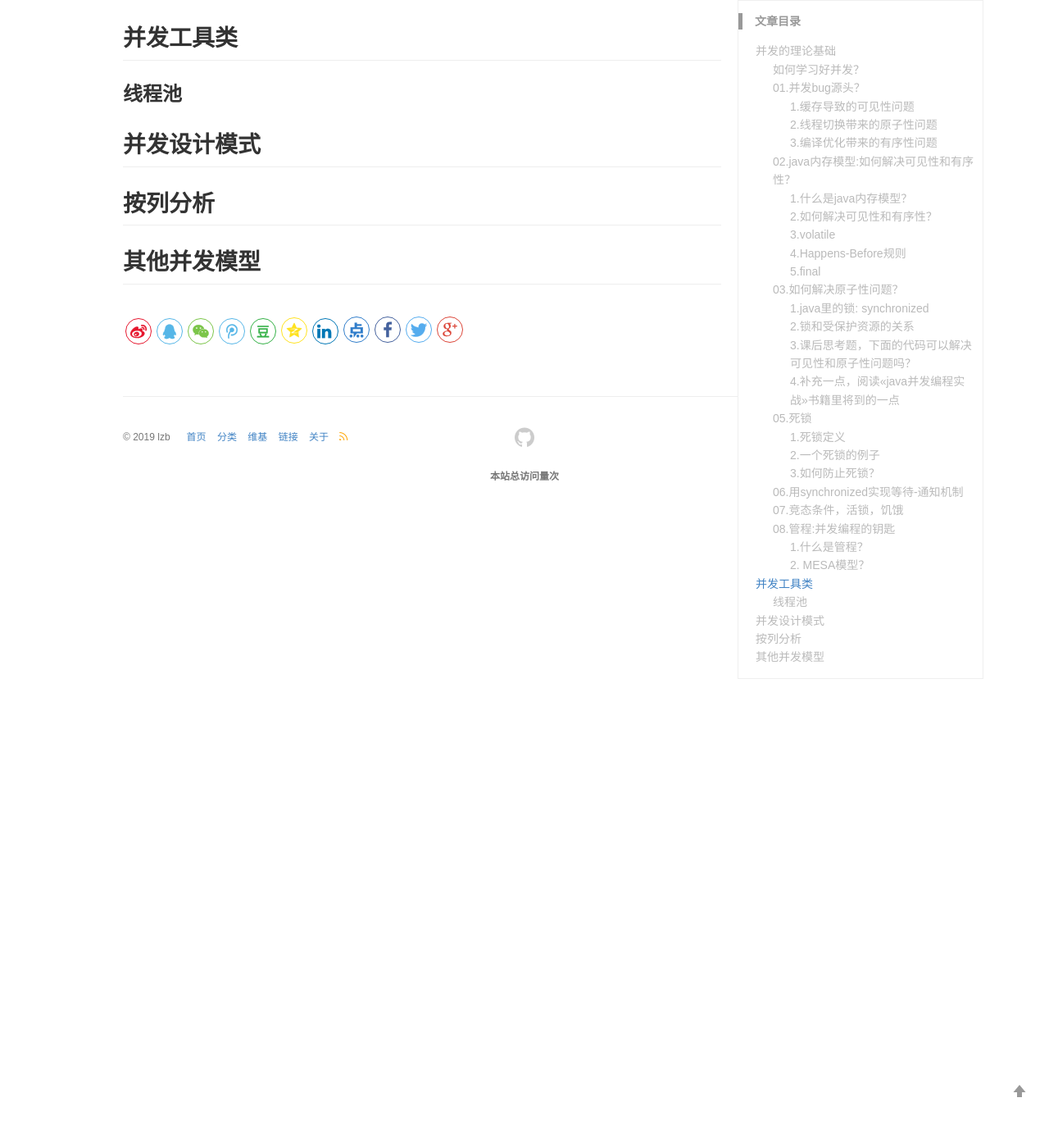
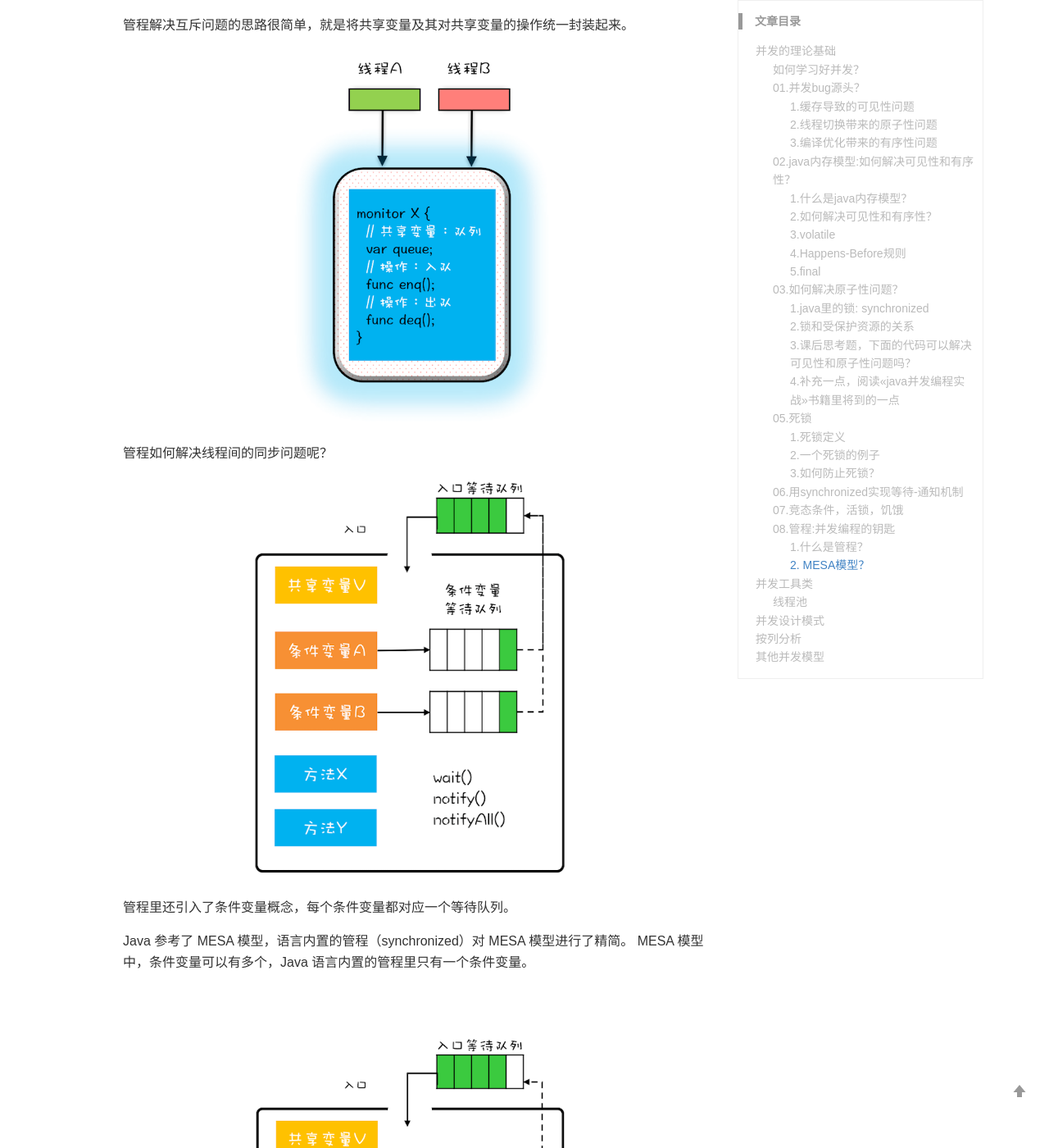
Before and after one commit to lizb0907/lizb0907.github.io, a Jekyll site: the page built from _posts/concurrent/2019-06-03-GeekTime.md, in a window 1280 px wide and 1400 px high, scrolled down 8708 px. Shown: the whole window at 82% size. Built offline with Jekyll 4.4.1, drawn with Linux system fonts in a browser that asks for light colours; comment, search, counter and statistics services are not loaded.

Commit message:
daily update 017

```diff
--- a/_posts/concurrent/2019-06-03-GeekTime.md
+++ b/_posts/concurrent/2019-06-03-GeekTime.md
@@ -327,6 +327,20 @@ notify() 是会随机地通知等待队列中的一个线程，notifyAll() 会
 
 java管程的实现参考的是MESA模型。
 
+管程解决互斥问题的思路很简单，就是将共享变量及其对共享变量的操作统一封装起来。
+
+![](/images/posts/concurrent/3.png)
+
+管程如何解决线程间的同步问题呢？
+
+![](/images/posts/concurrent/4.png)
+
+管程里还引入了条件变量概念，每个条件变量都对应一个等待队列。
+
+Java 参考了 MESA 模型，语言内置的管程（synchronized）对 MESA 模型进行了精简。
+MESA 模型中，条件变量可以有多个，Java 语言内置的管程里只有一个条件变量。
+
+![](/images/posts/concurrent/5.png)
 
 
 ## 并发工具类
```
Also changed, not shown: images/posts/concurrent/3.png (added), images/posts/concurrent/4.png (added), images/posts/concurrent/5.png (added).
